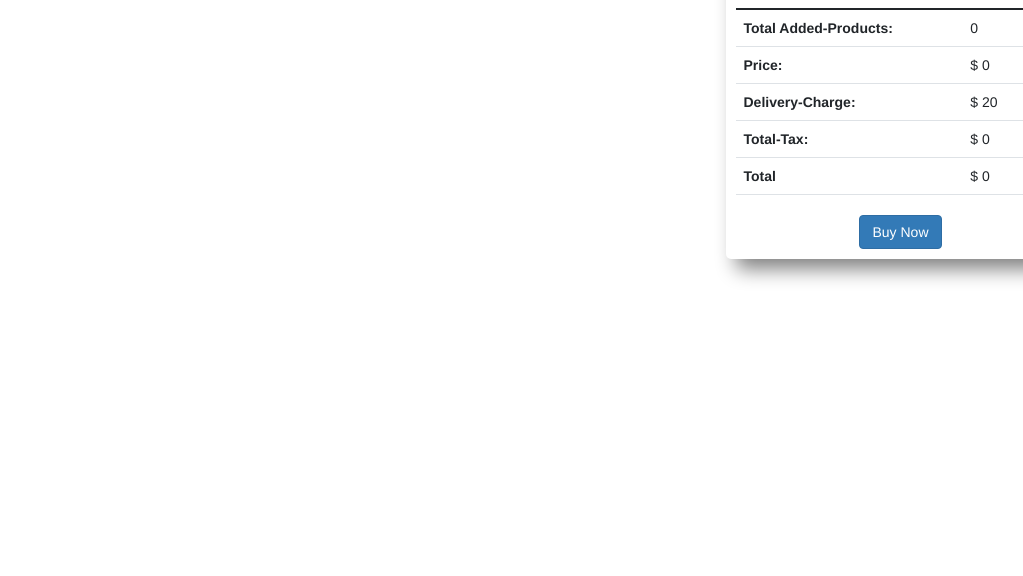
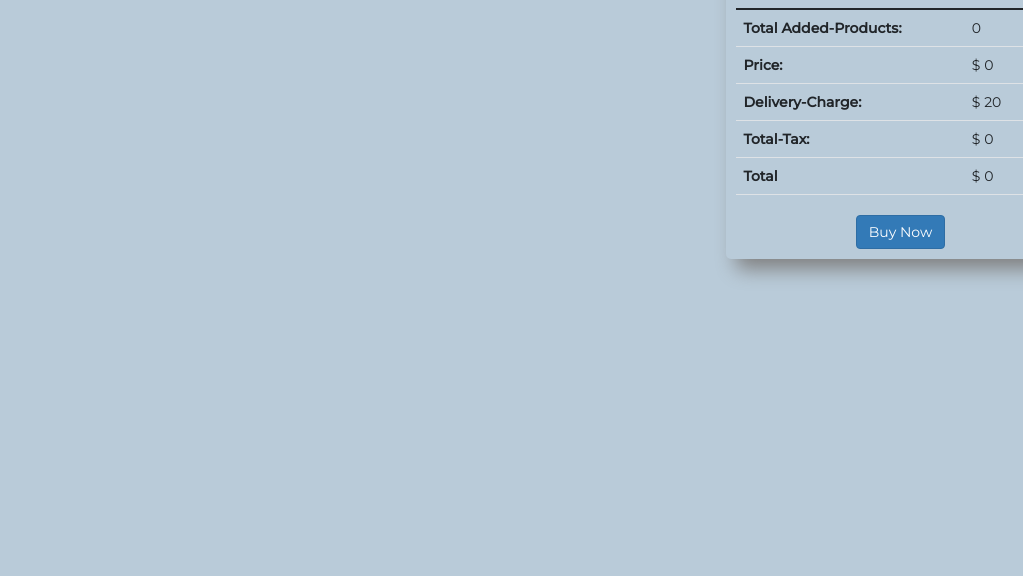
Before and after one commit to sifat18/store-fix, a plain HTML site: page index.html in a window 1280 px wide. Shown: the part 224-800 px from the top of the page, without its empty margins (257-1280 px from the left). Drawn offline with nearby package versions, Linux system fonts and the light colour scheme; no server answers.

Commit message:
style update

```diff
--- a/css/style.css
+++ b/css/style.css
@@ -1,7 +1,9 @@
 /* common style */
-body {
+html,body {
   overflow-x: hidden;
   font-family: "Montserrat", sans-serif;
+  background-color:#b9cbd9;
+  height: 100%;
 }
 
 /* search btn */
--- a/index.html
+++ b/index.html
@@ -9,7 +9,6 @@
   <!-- bootstrap css -->
   <link href="https://cdn.jsdelivr.net/npm/bootstrap@5.1.0/dist/css/bootstrap.min.css" rel="stylesheet"
     integrity="sha384-KyZXEAg3QhqLMpG8r+8fhAXLRk2vvoC2f3B09zVXn8CA5QIVfZOJ3BCsw2P0p/We" crossorigin="anonymous">
-  <link rel="stylesheet" href="./css/style.css" />
 
   <!-- font awesome -->
   <script src="https://kit.fontawesome.com/da3b93bc02.js" crossorigin="anonymous"></script>
@@ -21,6 +20,9 @@
   <link rel="preconnect" href="https://fonts.googleapis.com" />
   <link rel="preconnect" href="https://fonts.gstatic.com" crossorigin />
   <link href="https://fonts.googleapis.com/css2?family=Montserrat:wght@300;400;500&display=swap" rel="stylesheet" />
+  <!-- custom css -->
+  <link rel="stylesheet" href="./css/style.css" />
+
 </head>
 
 <body>
--- a/js/app.js
+++ b/js/app.js
@@ -25,7 +25,7 @@ const showProducts = (products) => {
       <h3>${product.title}</h3>
       <p>Category: ${product.category}</p>
 
-<p>${product.rating.rate}${product.rating.rate < 2.5 ? `<i class="fas fa-star-half-alt gold"></i>` : `<i class="fas fa-star gold"></i>`} <span class="totalVoted "><i class="fas me-2 fa-user-check"></i>${product.rating.count}</span> </p>
+<p><span class='fw-3 fs-3'>${product.rating.rate}</span>${product.rating.rate < 2.5 ? `<i class="fas fa-star-half-alt gold"></i>` : `<i class="fas fa-star gold"></i>`} <span class="totalVoted "><i class="fas me-2 fa-user-check"></i>${product.rating.count}</span> </p>
       <h2>Price: $ ${product.price}</h2>
       <button onclick="addToCart(${product.id},${product.price})" id="addToCart-btn" class="buy-now btn btn-success">add to cart</button>
       <button onclick="showDetails(${product.id})" id="details-btn" class="btn btn-danger">Details</button></div>
```
